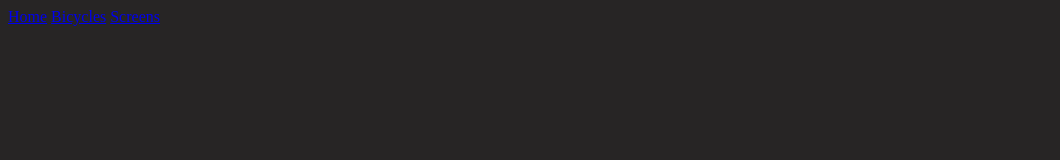
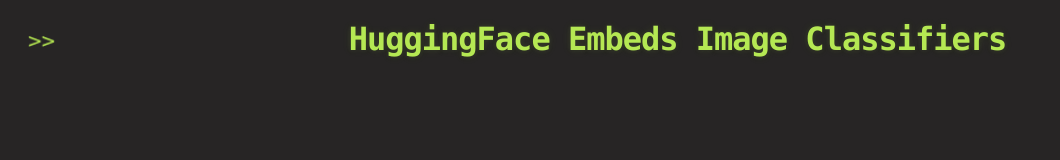
Before and after one commit to SuchitG04/bikes_classifier, a plain HTML site: page index.html in a window 1280 px wide. Shown: the whole page, without its empty margins (0-1060 px from the left). Drawn offline with Linux system fonts and the light colour scheme.

Commit message:
Add heading in index.html

```diff
--- a/index.html
+++ b/index.html
@@ -7,10 +7,12 @@
   <title>Home</title>
 </head>
 <body>
-  <div class="topnav">
-    <a class="active" href="./index.html">Home</a>
-    <a href="./bicycle.html">Bicycles</a>
-    <a href="./tvmonitor.html">Screens</a>
-  </div>
+  <h1>
+    <ul>
+      <li>
+        <a href="index.html">HuggingFace Embeds Image Classifiers</a>
+      </li>
+    </ul>
+  </h1>
 </body>
 </html>
```
